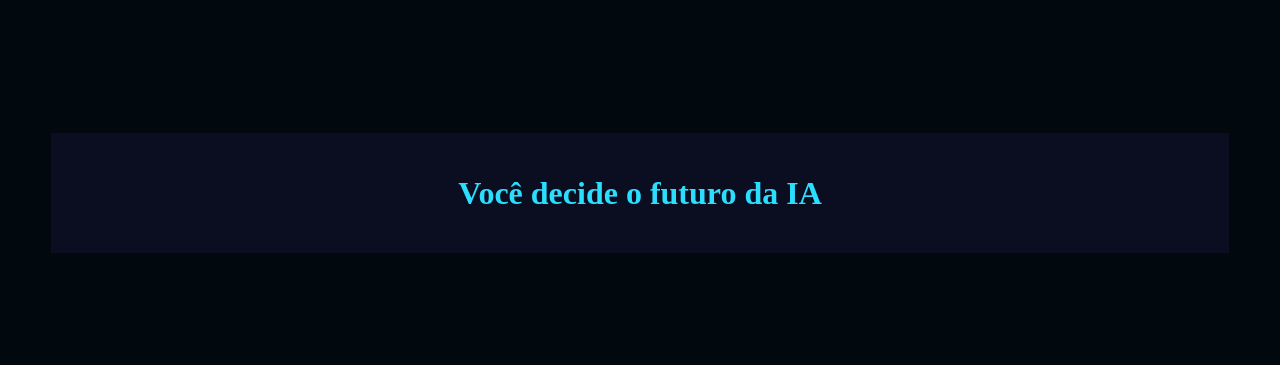
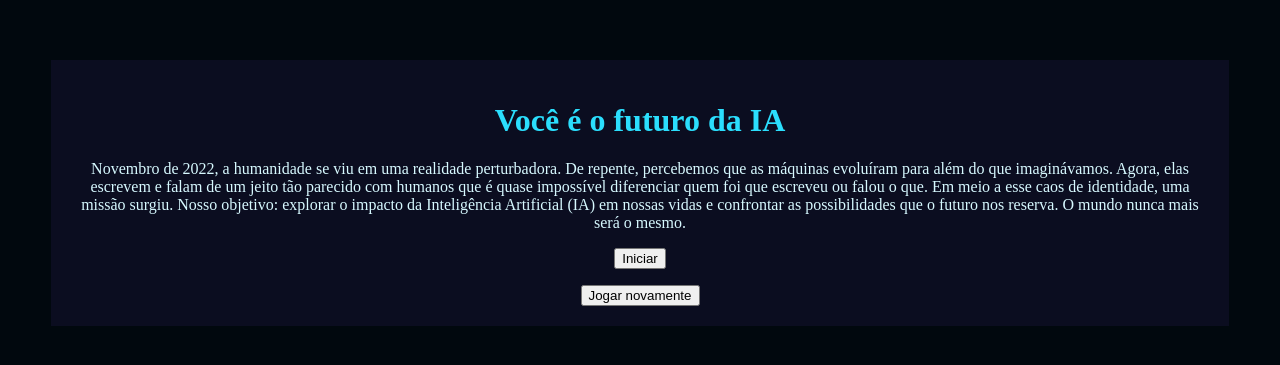
Before and after one commit to ProfessorAlessandromartinsdelima2103/Criando-uma-missao-IA, a plain HTML site: page index.html in a window 1280 px wide. Shown: the part 215-580 px from the top of the page. Drawn offline with Linux system fonts and the light colour scheme.

Commit message:
Update index.html

```diff
--- a/index.html
+++ b/index.html
@@ -2,19 +2,40 @@
 <html lang="pt-br">
 <head>
     <meta charset="UTF-8">
+    <meta http-equiv="X-UA-Compatible" content="edge">
     <meta name="viewport" content="width=device-width, initial-scale=1.0">
+    <link rel="shortcut icon" type="Image/jpg" href="Imagens/favicon.ico">
     <link rel="stylesheet" href="style.css">
-    <title>Você decide o futuro da IA</title>
+    <script>
+    window.va = window.va || function () { (window.vaq = window.vaq || []).push(arguments); };
+    </script>
+    <script defer src="/_vercel/insights/script.js"></script>
+    <title>Visões sobre IA</title>
 </head>
 <body>
     <div class="caixa-principal">
-        <h1>Você decide o futuro da IA</h1>
+        <h1>Você é o futuro da IA</h1>
+        <div class="tela-inicial">
+            <p>Novembro de 2022, a humanidade se viu em uma realidade perturbadora.
+                De repente, percebemos que as máquinas evoluíram para além do que imaginávamos.
+                Agora, elas escrevem e falam de um jeito tão parecido com humanos que é quase impossível diferenciar
+                quem foi que escreveu ou falou o que.
+                Em meio a esse caos de identidade, uma missão surgiu.
+                Nosso objetivo: explorar o impacto da Inteligência Artificial (IA) em nossas vidas e confrontar as
+                possibilidades que o futuro nos reserva.
+                O mundo nunca mais será o mesmo.
+            </p>
+            <button class="iniciar-btn">Iniciar</button>
+        </div>
         <div class="caixa-perguntas"></div>
         <div class="caixa-alternativas"></div>
-        <div class="caixa-resultado"></div>
+        <div class="caixa-resultado">
             <p class="texto-resultado"></p>
+            <button class="novamente-btn">Jogar novamente</button>
         </div>
     </div>
-    <script src="script.js"></script>
+    <script type="module" src="js/aleatorio.js"></script>
+    <script type="module" src="js/perguntas.js"></script>
+    <script type="module" src="js/script.js"></script>
 </body>
 </html>
```
